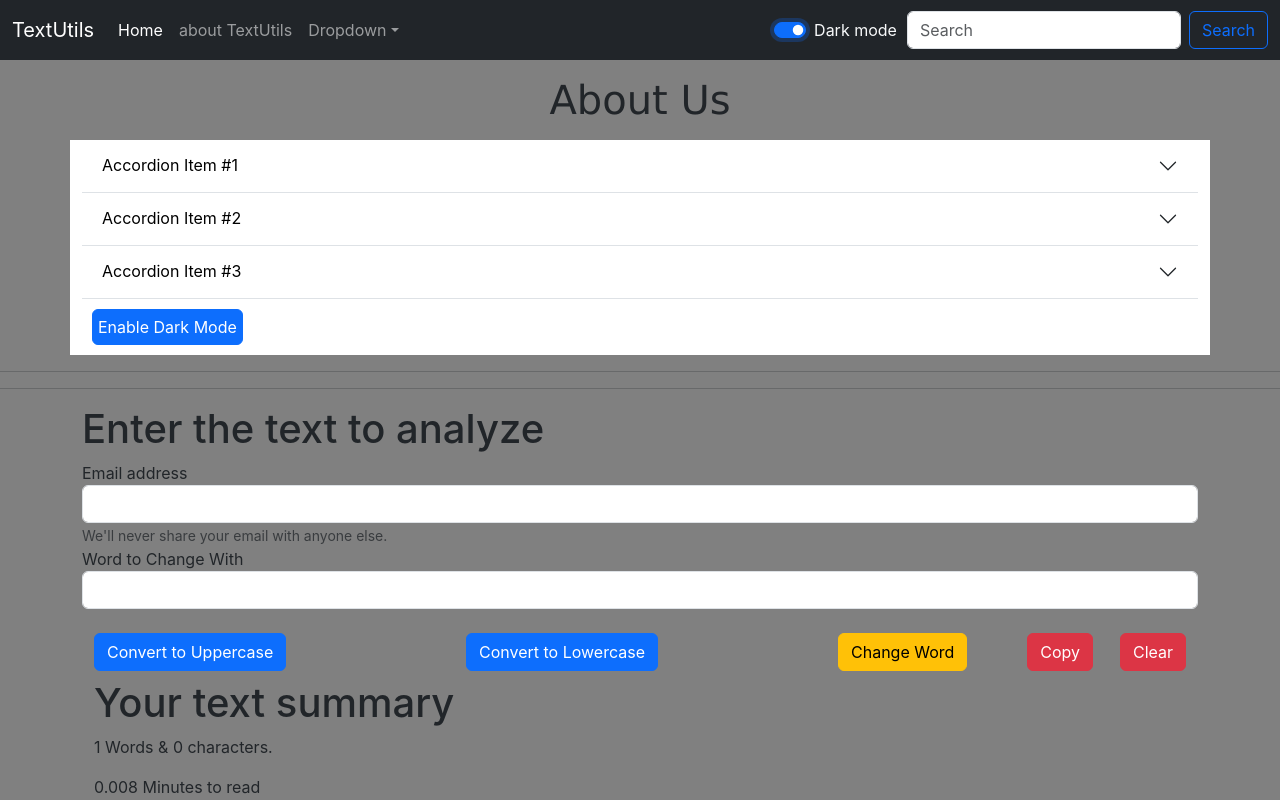
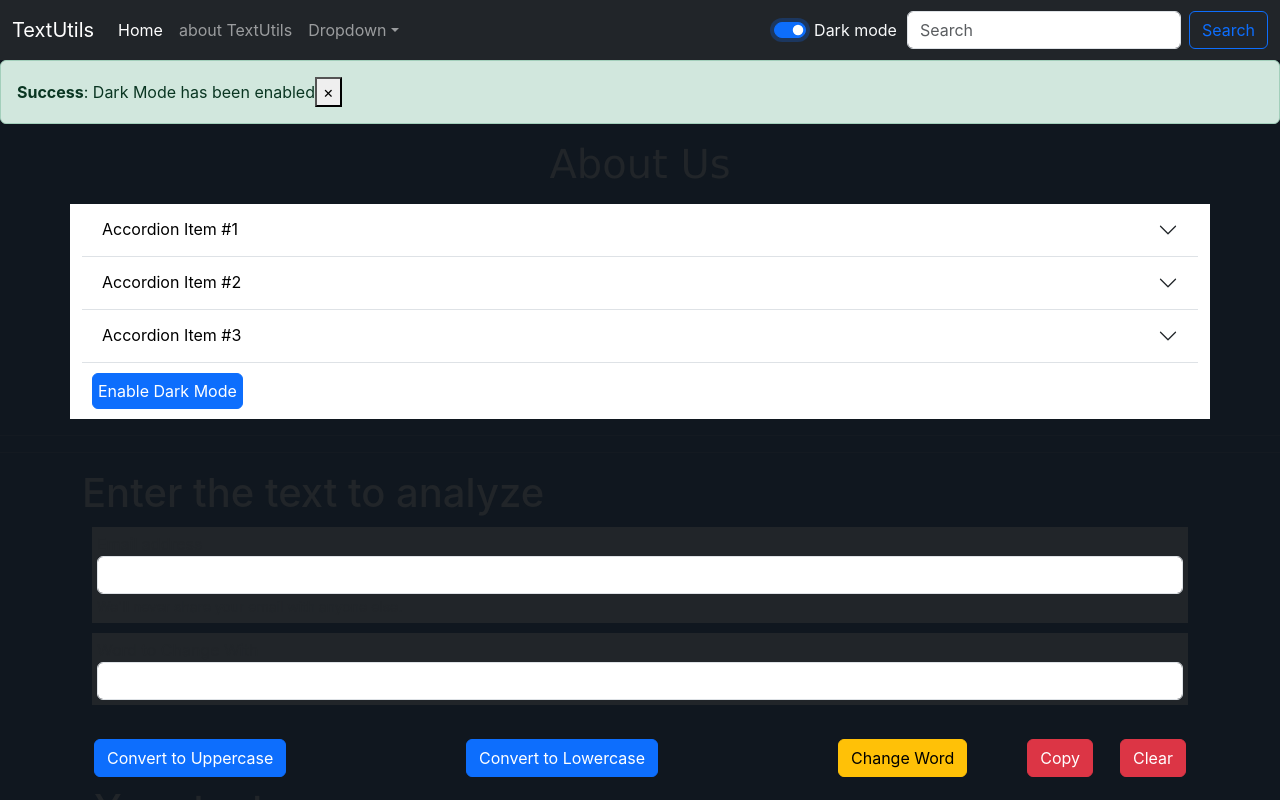
Before and after one commit to soham323/Word-Program, a React (Create React App) app: page / in a window 1280 px wide. Both pictures are taken after a click on the checkbox "Dark mode". Shown: the top 800 px of the page. Built offline with nearby package versions, Linux system fonts and the light colour scheme; a small style sheet from the web is missing.

Commit message:
video 13:- Adding Alert message

```diff
--- a/src/App.js
+++ b/src/App.js
@@ -4,20 +4,35 @@ import Navbar from './components/Navbar';
 import TextForm from './TextForm';
 import About from "./components/About";
 import React, { useState } from 'react';
+import Alert from './components/Alert';
 
 function App() {
   const [mode, setMode] = useState('light'); //Whether dark mode is enabled or not
+  const [alert, setAlert] = useState(null)
 
+  // Show alert
+  const showAlert = (message, type) => {
+      setAlert(
+        {
+          msg: message,
+          type: type
+        }
+      )
+      setTimeout(() =>{
+        setAlert(null);
+      },3000);
+  }
   // toggle mode
   const toggleMode = ()=>{
     if (mode === "light") {
       setMode("dark");
-      document.body.style.backgroundColor = 'grey';
+      document.body.style.backgroundColor = '#10171f';
+      showAlert("Dark Mode has been enabled", "Success");
     }
     else{
       setMode("light");
       document.body.style.backgroundColor = 'white';
-
+      showAlert("Light Mode has been enabled", "Success");
     }
   }
   return (
@@ -25,6 +40,7 @@ function App() {
 
       <Navbar title="TextUtils" aboutText="about TextUtils" mode={mode} toggleMode={toggleMode}>
       </Navbar>
+      <Alert alert={alert} />
       <div className="about">
         <h1 className='aboutHeading my-3'>About Us</h1>
         <About/>
--- a/src/TextForm.js
+++ b/src/TextForm.js
@@ -46,12 +46,12 @@ export default function TextForm(props) {
             <div>
                 <h1>{props.heading}</h1>
                 <form>
-                    <div class="form-group">
+                    <div class={`form-group ${props.mode} bg-${props.mode}`}>
                         <label for="MyEmail">Email address</label>
                         <input type="email" class="form-control" id="MyEmail" value={text} onChange={handleOnChange} />
                         <small id="emailHelp" class="form-text text-muted">We'll never share your email with anyone else.</small>
                     </div>
-                    <div className="changeWord">
+                    <div className={`changeWord ${props.mode} bg-${props.mode} `}>
                         <label htmlFor="WordChange">Word to Change With</label>
                         <br />
                         <input class="form-control" type="text" name="WordChange" id="WordChange" value={changeText} onChange={handleChange} />
--- /dev/null
+++ b/src/components/Alert.js
@@ -0,0 +1,16 @@
+import React from 'react'
+
+export default function Alert(props) {
+    const capitalize = (word)=>{
+        const lower = word.toLowerCase();
+        return lower.charAt(0).toUpperCase() + lower.slice(1);
+    }
+    return (
+        props.alert && <div className="alert alert-success alert-dismissible fade show" role="alert">
+            <strong>{capitalize(props.alert.type)}</strong>: {props.alert.msg}
+            <button type="button" className="close" data-dismiss="alert" aria-label="Close">
+                <span aria-hidden="true">&times;</span>
+            </button>
+        </div>
+    )
+}
```
